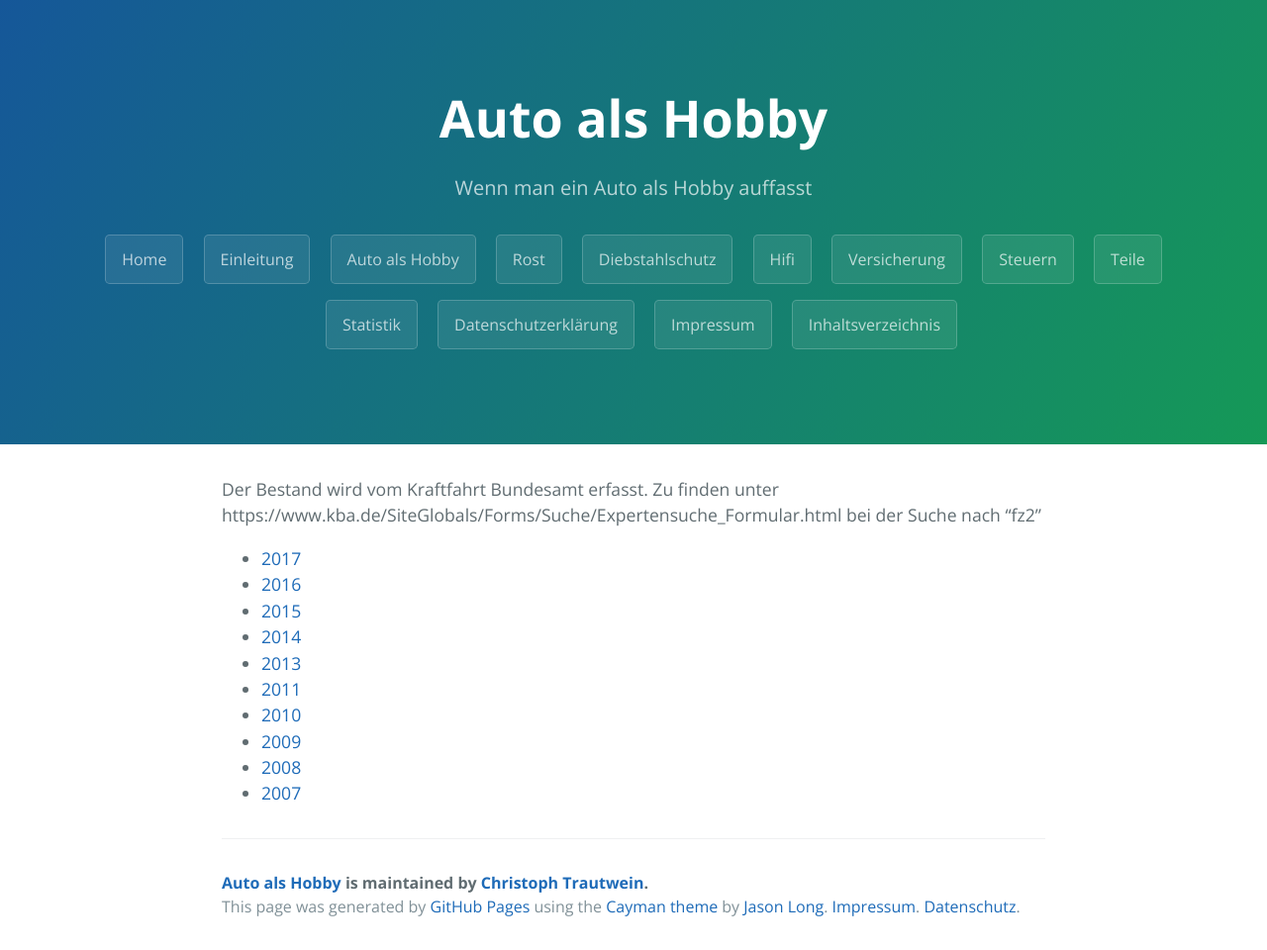
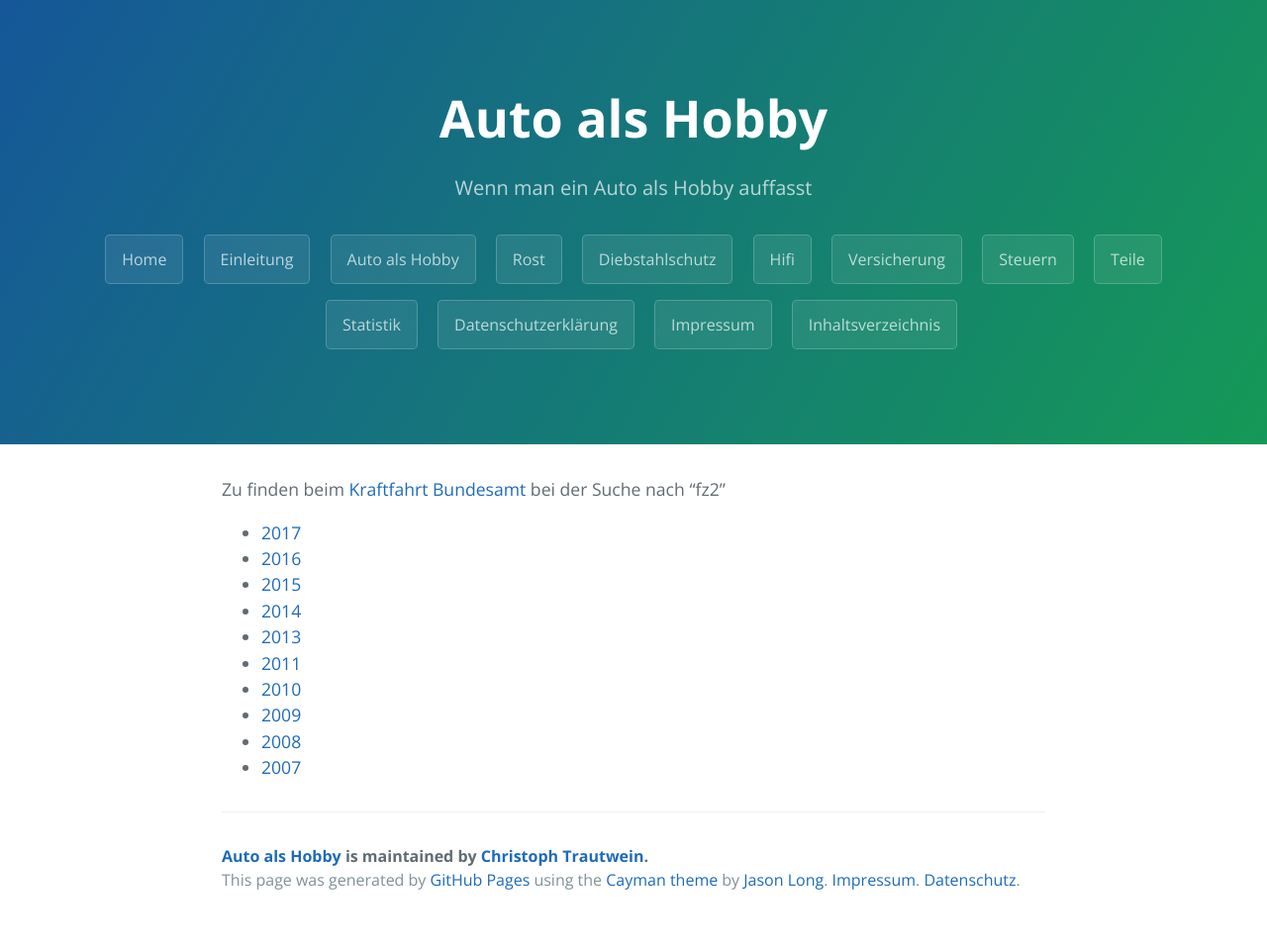
Before and after one commit to trautw/AutoAlsHobby, a Jekyll site: the page built from docs/_pages/10_statistik.md, in a window 1280 px wide. Shown: the whole page at 99% size. Built offline with Jekyll 4.4.1, drawn with Linux system fonts in a browser that asks for light colours; after the commit the page ends 933 px from its top, so only the background shows below that.

Commit message:
Update 10_statistik.md

```diff
--- a/docs/_pages/10_statistik.md
+++ b/docs/_pages/10_statistik.md
@@ -4,7 +4,7 @@ title: Statistik
 permalink: /statistics/
 ---
 
-Der Bestand wird vom Kraftfahrt Bundesamt erfasst. Zu finden unter https://www.kba.de/SiteGlobals/Forms/Suche/Expertensuche_Formular.html bei der Suche nach "fz2"
+Zu finden beim [Kraftfahrt Bundesamt](https://www.kba.de/SiteGlobals/Forms/Suche/Expertensuche_Formular.html) bei der Suche nach "fz2"
 
 - [2017](https://www.kba.de/SharedDocs/Publikationen/DE/Statistik/Fahrzeuge/FZ/2017/fz2_2017_pdf.pdf?__blob=publicationFile&v=3)
 - [2016](https://www.kba.de/SharedDocs/Publikationen/DE/Statistik/Fahrzeuge/FZ/2016/fz2_2016_pdf.pdf?__blob=publicationFile&v=3)
```
